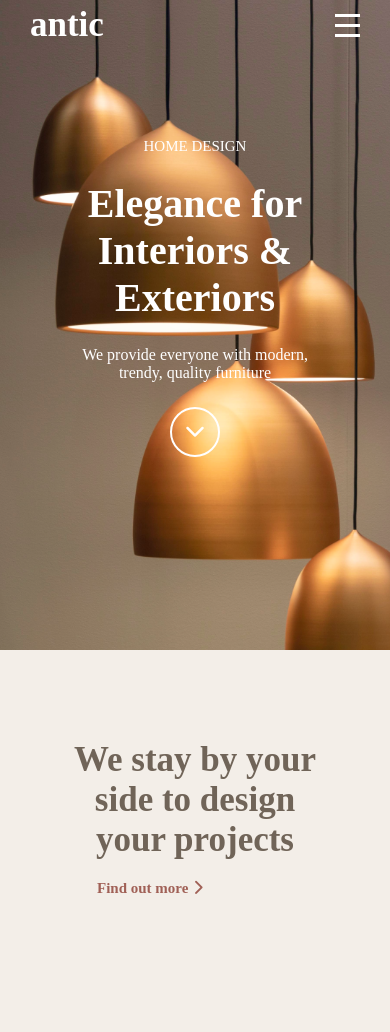
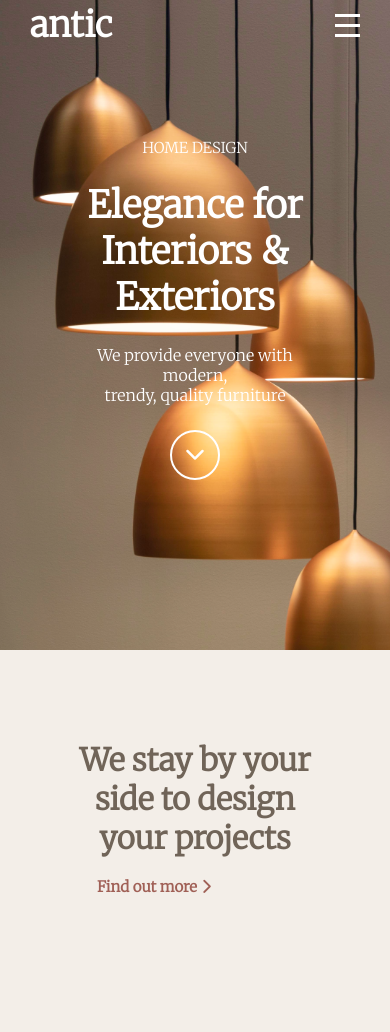
Before and after one commit to Adewumist/Antic-remastered, a plain HTML site: page index.html in a window 390 px wide. Shown: the top 1032 px of the page. Drawn offline with Linux system fonts and the light colour scheme.

Commit message:
completed section for desktop and mobile view screen

```diff
--- a/index.html
+++ b/index.html
@@ -5,9 +5,9 @@
     <meta http-equiv="X-UA-Compatible" content="IE=edge">
     <meta name="viewport" content="width=device-width, initial-scale=1.0">
     <title>Dx-Antic</title>
-    <!-- <link rel="preconnect" href="https://fonts.googleapis.com">
+    <link rel="preconnect" href="https://fonts.googleapis.com">
 <link rel="preconnect" href="https://fonts.gstatic.com" crossorigin>
-<link href="https://fonts.googleapis.com/css2?family=Inter:wght@300&family=Merriweather:ital,wght@0,300;1,300&display=swap" rel="stylesheet"> -->
+<link href="https://fonts.googleapis.com/css2?family=Inter:wght@300&family=Merriweather:ital,wght@0,300;1,300&display=swap" rel="stylesheet">
 
 
 
--- a/main.css
+++ b/main.css
@@ -178,7 +178,7 @@ body{
 
 .body-icon h2{
     margin-bottom: 25px;
-    font-size: 40px;
+    font-size: 37px;
 }
 
 .mobile-headind-2{
--- a/mobile.css
+++ b/mobile.css
@@ -35,7 +35,7 @@
     }
 
     .secondsection-leftdiv-text-holder h1{
-        font-size: 35px;
+        font-size: 31px;
         text-align: center;
 
     }
```
